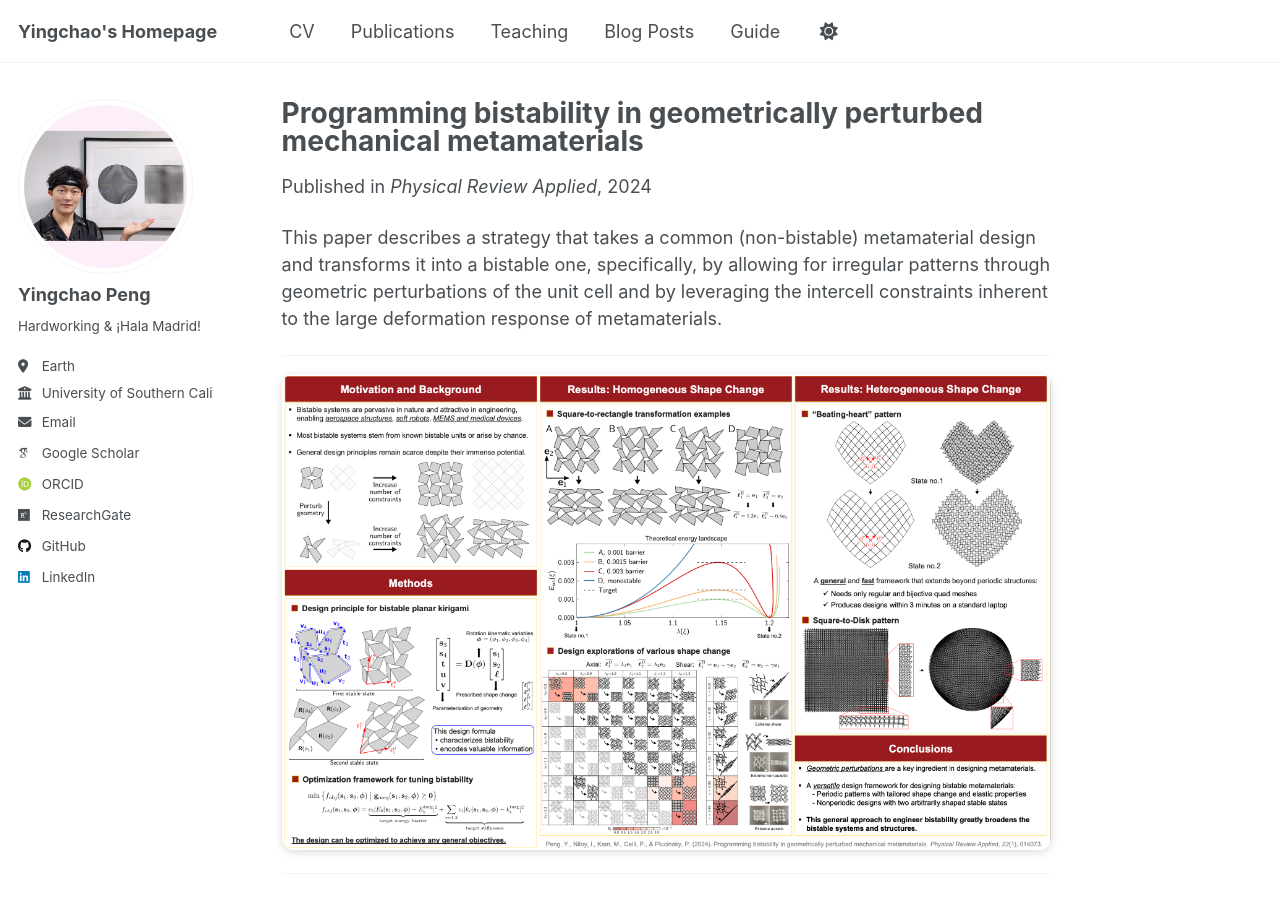
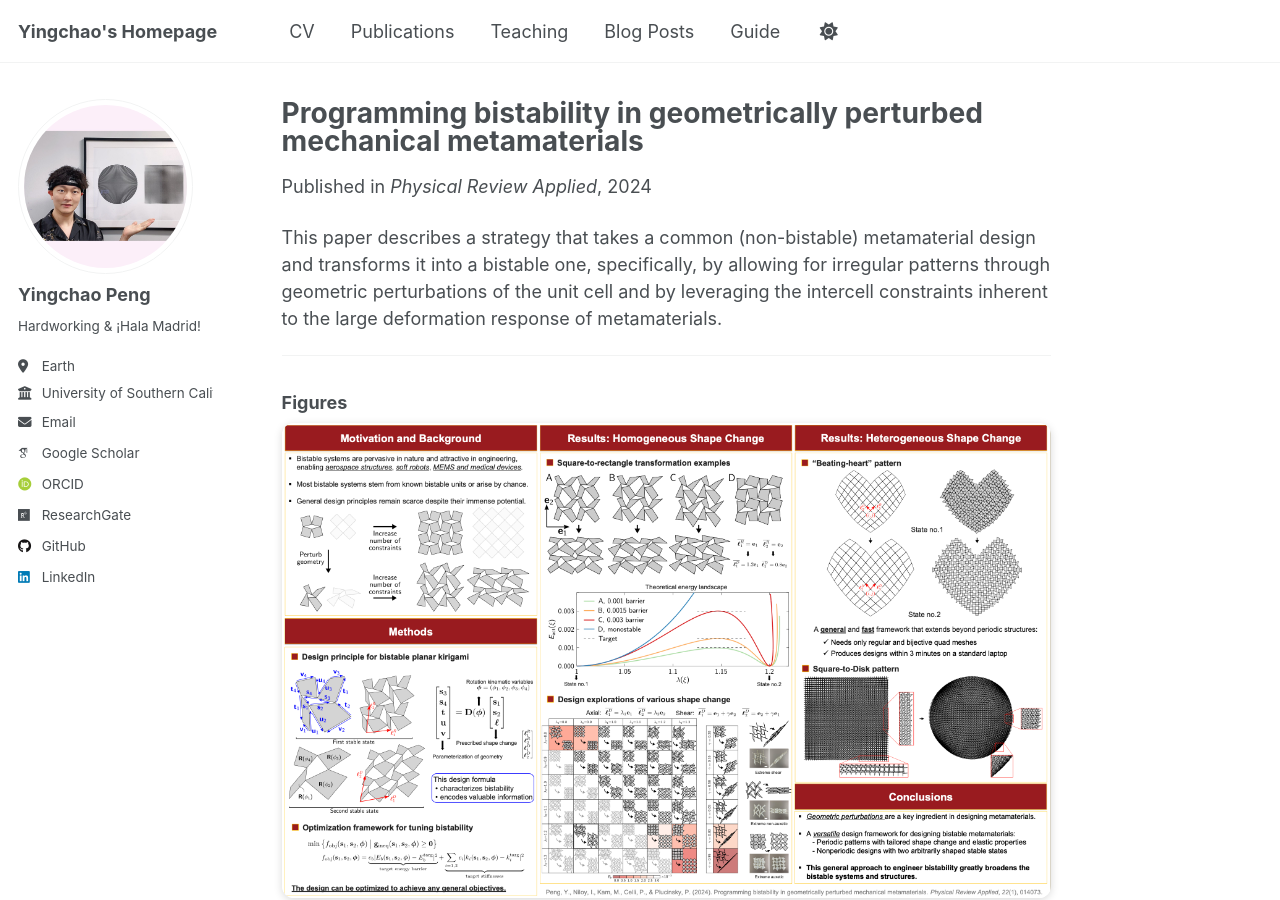
Before and after one commit to YingchaoPeng/YingchaoPeng.github.io, a Jekyll site: the page built from _publications/2024-aps-mechanical-metamaterials.md, in a window 1280 px wide and 900 px high. Built offline with Jekyll 4.4.1, drawn with Linux system fonts in a browser that asks for light colours; some web fonts are replaced; a script that is not in the unit is left out.

Commit message:
Update 2024-aps-mechanical-metamaterials.md

```diff
--- a/_publications/2024-aps-mechanical-metamaterials.md
+++ b/_publications/2024-aps-mechanical-metamaterials.md
@@ -17,10 +17,11 @@ paperurl: "https://journals.aps.org/prapplied/abstract/10.1103/PhysRevApplied.22
 citation: "Peng, Yingchao, Imtiar Niloy, Megan Kam, Paolo Celli, and Paul Plucinsky. 'Programming bistability in geometrically perturbed mechanical metamaterials.' Physical Review Applied 22, no. 1 (2024): 014073."
 ---
 
+
 This paper describes a strategy that takes a common (non-bistable) metamaterial design and transforms it into a bistable one, specifically, by allowing for irregular patterns through geometric perturbations of the unit cell and by leveraging the intercell constraints inherent to the large deformation response of metamaterials.
 
 ---
-
+### Figures
 
 <img src="/images/poster.png" alt="Design exploration" style="width:800px; border-radius:12px; box-shadow:0 2px 8px rgba(0,0,0,0.15);">
 
```
